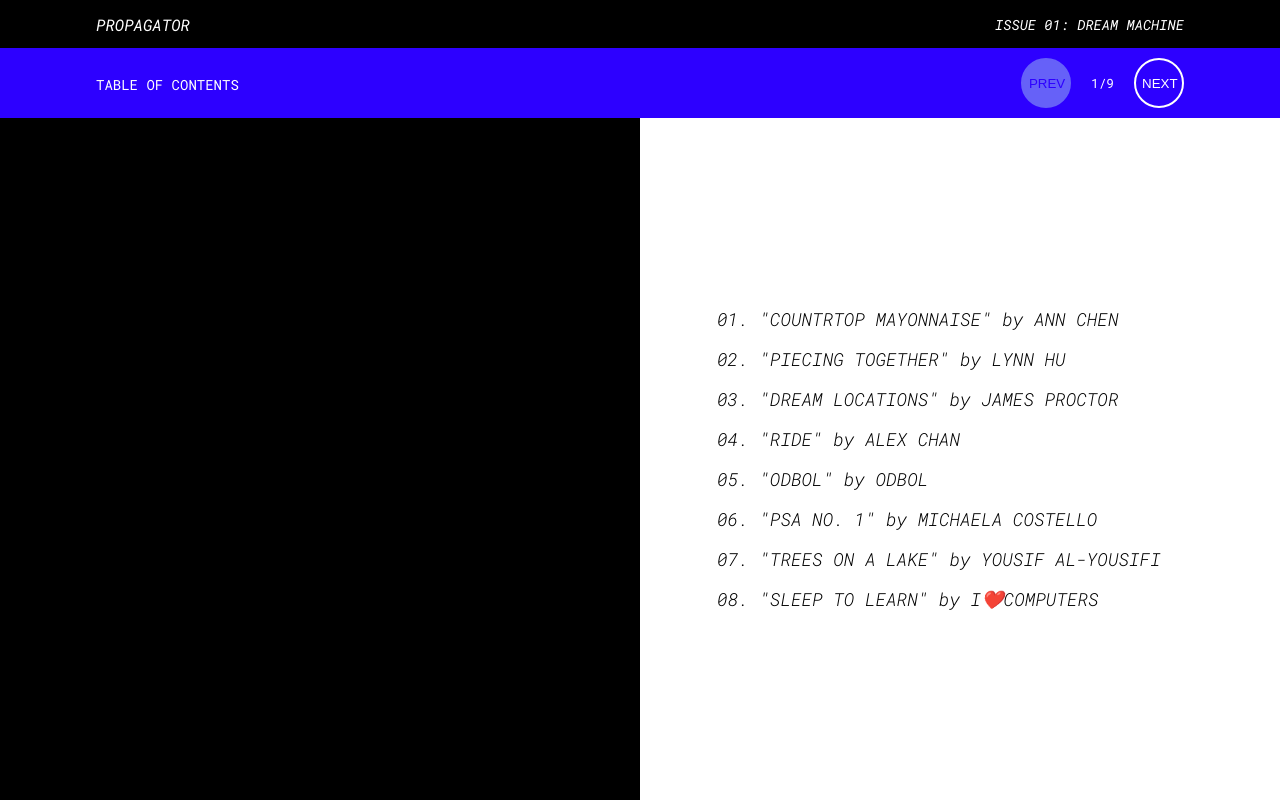
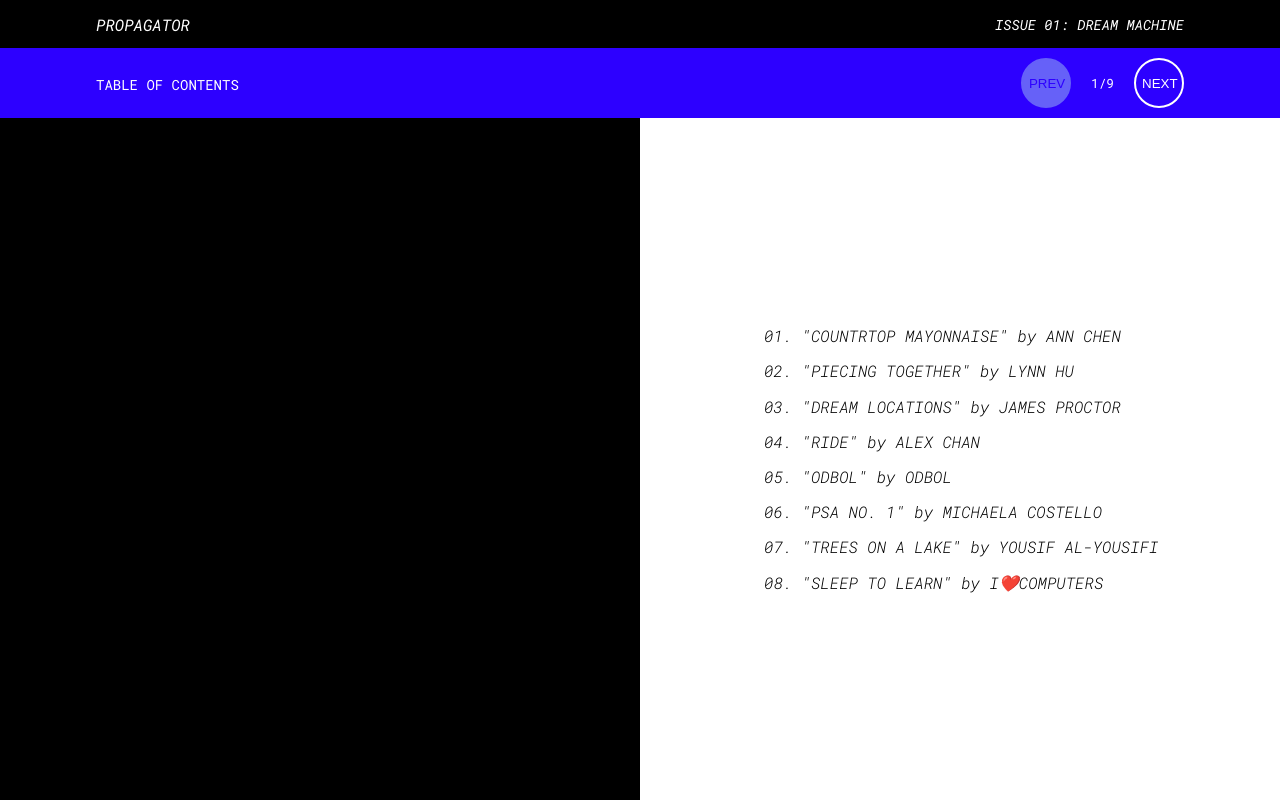
Before and after one commit to a-water/propagator, a React (Create React App) app: page /issue-01 in a window 1280 px wide. Built offline with nearby package versions, Linux system fonts and the light colour scheme.

Commit message:
cleanup and toc formatting

```diff
--- a/src/css/TOC.css
+++ b/src/css/TOC.css
@@ -1,18 +1,13 @@
 .zine-toc {
   height: 100%;
-}
-
-.zine-toc ul {
-  margin: 0px;
-  padding-left: 0px;
 }
 
 .zine-toc ul li {
   list-style-type: decimal-leading-zero;
   font-style: italic;
   font-weight: 300;
-  font-size: 18px;
-  line-height: 40px;
+  font-size: 1em;
+  line-height: 2.2em;
 }
 
 .zine-toc a {
@@ -36,7 +31,8 @@
   float: right;
 	display: flex;
 	justify-content: center;
-	align-items: center;
+  align-items: center;
+  padding: 40px;
 }
 
 .zine-cover {
```
Also changed, not shown: src/js/FullTemplate.js (+4 -6 lines).
